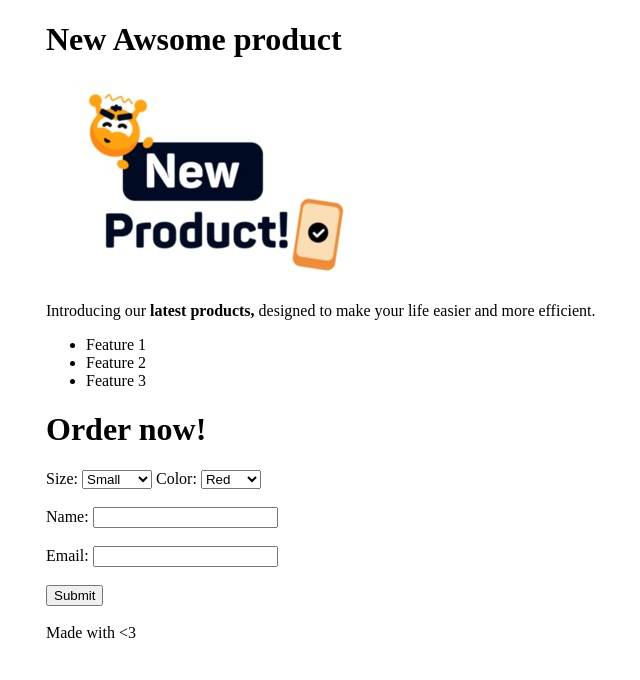
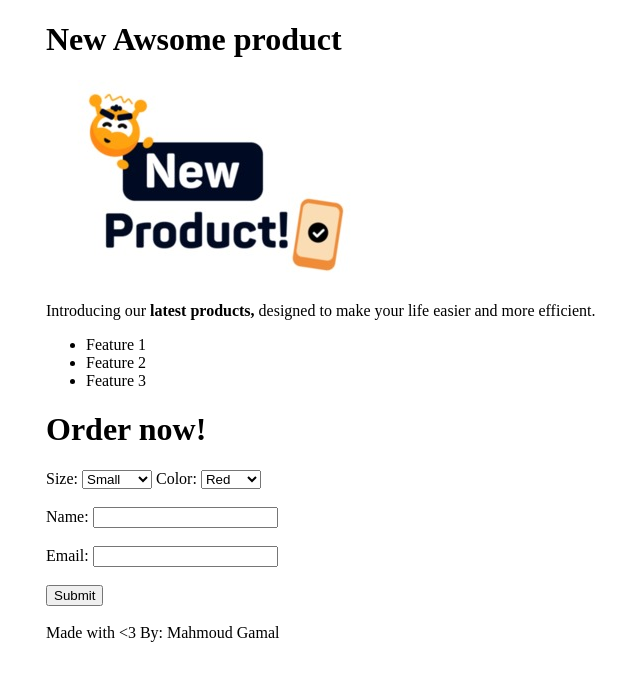
Before and after one commit to MahmoudGShake/DEPI-Task1, a plain HTML site: page index.html in a window 1280 px wide. Shown: the whole page, without its empty margins (2-642 px from the left). Drawn offline with Linux system fonts and the light colour scheme.

Commit message:
Update index.html

```diff
--- a/index.html
+++ b/index.html
@@ -50,7 +50,7 @@
                 <input type="submit">
                 <br><br>
                 <footer>
-                    Made with &lt;3
+                    Made with &lt;3 By: Mahmoud Gamal
                 </footer>
             </form>
         </main>
```
